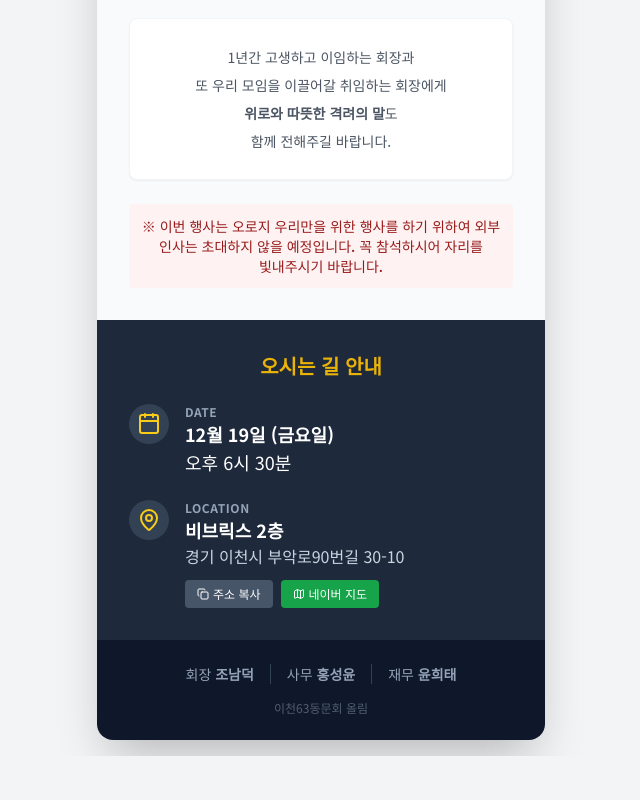
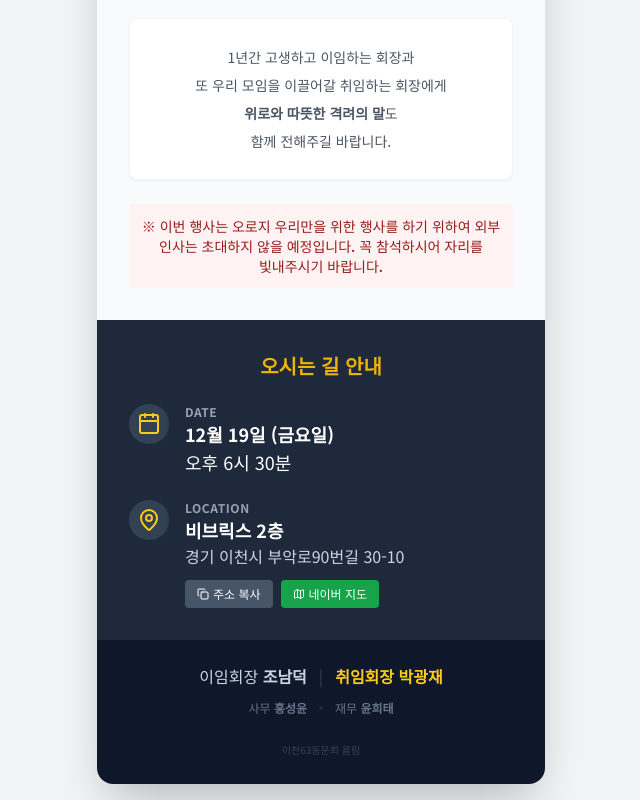
Before and after one commit to hotaiai/icheon63-invitation-20251219, a plain HTML site: page index.html in a window 1280 px wide. Shown: the part 629-1429 px from the top of the page, without its empty margins (319-959 px from the left). Before the commit the page ends 1385 px from the top, so only its background shows below. Drawn offline with nearby package versions, Linux system fonts and the light colour scheme.

Commit message:
Update index.html

```diff
--- a/index.html
+++ b/index.html
@@ -34,10 +34,6 @@
         @keyframes fadeIn {
             from { opacity: 0; transform: translateY(20px); }
             to { opacity: 1; transform: translateY(0); }
-        }
-        .snow-bg {
-            background-image: url('https://www.transparenttextures.com/patterns/snow.png');
-            background-color: #1e293b; /* Slate 800 */
         }
     </style>
 </head>
@@ -123,14 +119,24 @@
             </div>
         </div>
 
-        <!-- 연락처 -->
+        <!-- 연락처 (수정됨) -->
         <div class="bg-slate-900 p-6 text-center text-slate-400 text-sm">
-            <div class="flex justify-center space-x-4 mb-2">
-                <span>회장 <strong>조남덕</strong></span>
-                <span class="border-l border-slate-700 pl-4">사무 <strong>홍성윤</strong></span>
-                <span class="border-l border-slate-700 pl-4">재무 <strong>윤희태</strong></span>
+            <div class="space-y-3">
+                <!-- 회장단 -->
+                <div class="flex justify-center items-center space-x-3 text-base">
+                    <span class="text-slate-300">이임회장 <strong>조남덕</strong></span>
+                    <span class="text-slate-700">|</span>
+                    <span class="text-yellow-400 font-bold">취임회장 박광재</span>
+                </div>
+
+                <!-- 실무진 -->
+                <div class="flex justify-center items-center space-x-3 text-xs text-slate-500">
+                    <span>사무 <strong>홍성윤</strong></span>
+                    <span class="w-1 h-1 rounded-full bg-slate-800"></span>
+                    <span>재무 <strong>윤희태</strong></span>
+                </div>
             </div>
-            <p class="text-xs mt-4 opacity-50">이천63동문회 올림</p>
+            <p class="text-[10px] mt-6 opacity-30">이천63동문회 올림</p>
         </div>
 
         <!-- 알림 메시지 (숨김 상태) -->
```
